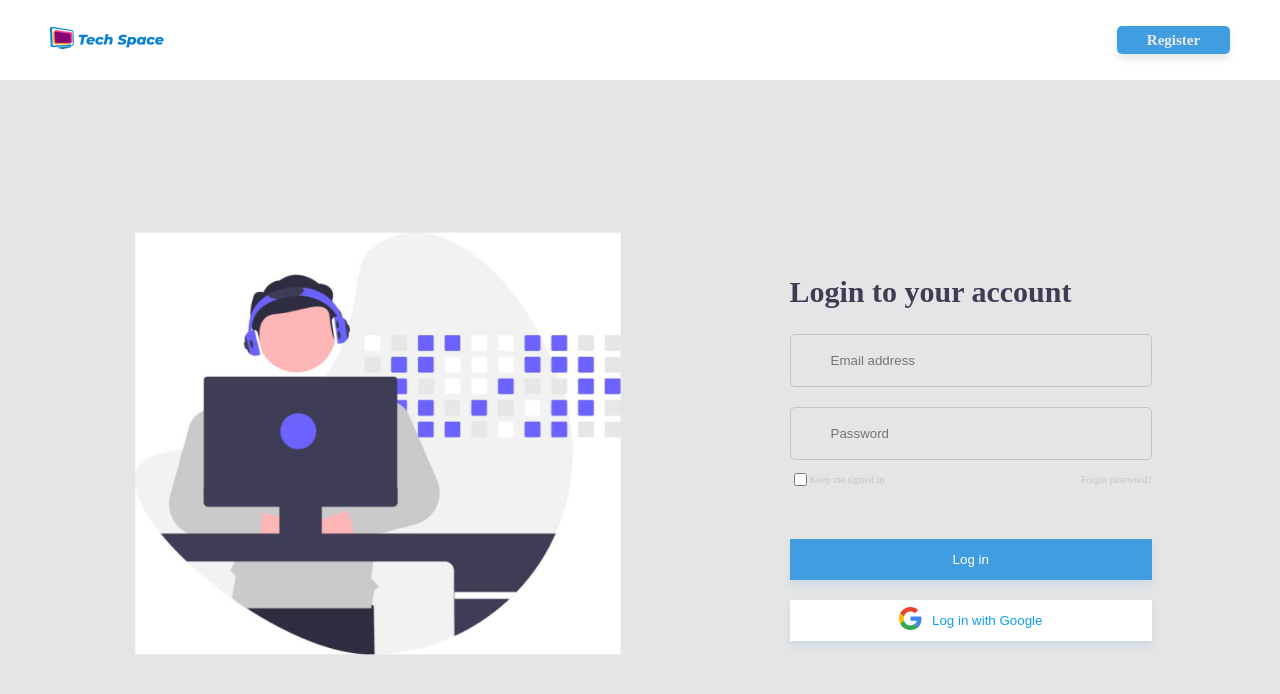
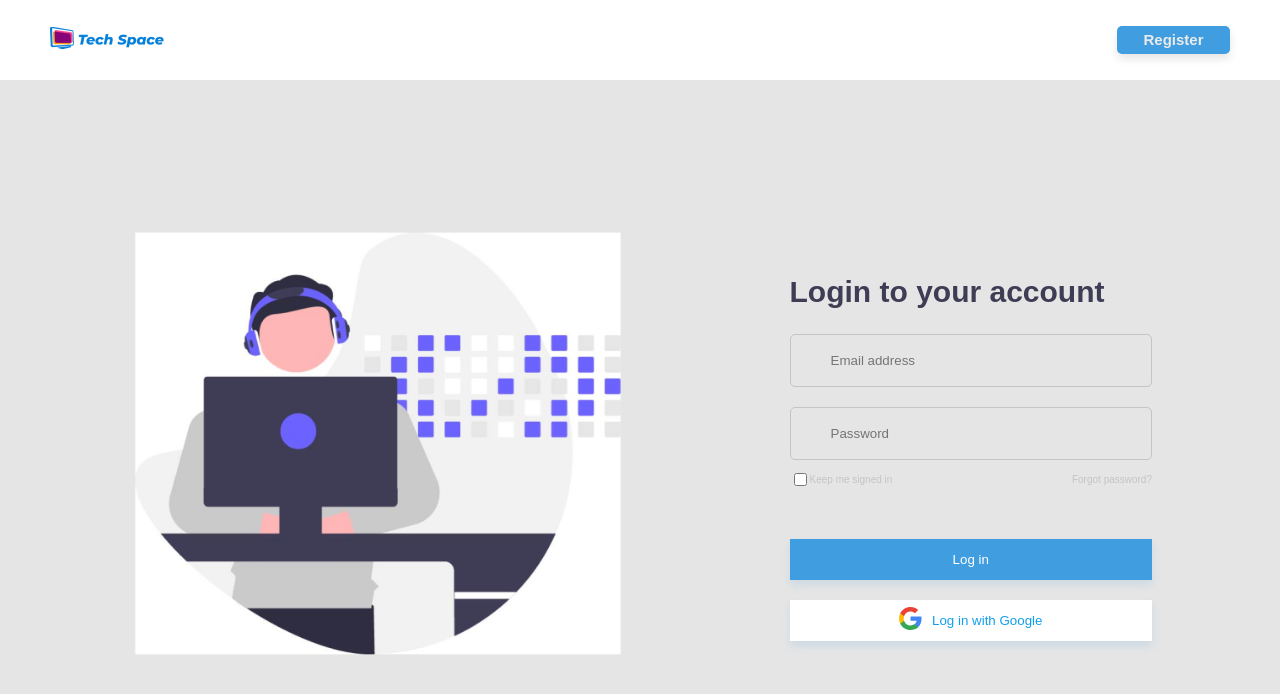
Before and after one commit to Erehmaryann/tech_space, a Next.js app: page / in a window 1280 px wide. Shown: the top 694 px of the page. Built offline with nearby package versions, Linux system fonts and the light colour scheme.

Commit message:
approval modal

```diff
--- a/components/cateinputs/cateInputs.js
+++ b/components/cateinputs/cateInputs.js
@@ -1,6 +1,9 @@
 import Select from 'react-select';
-import { useState } from 'react';
+import Image from 'next/image';
+import { useState, useRef } from 'react';
 import styled from "styled-components";
+
+import Modal from "../modal/Modal";
 
 const options = [
     { value: 'programming', label: 'Programming' },
@@ -32,7 +35,6 @@ const SelectStyle = {
     }),
     option: (provided, state) => ({
         ...provided,
-        fontFamily: "Poppins",
         display: "flex",
         justifyContent: "center",
         textALign: "center",
@@ -47,7 +49,6 @@ const SelectStyle = {
     singleValue: (provided) => ({
         ...provided,
         color: "#9E9E9E",
-        fontFamily: "Poppins",
         fontStyle: "normal",
         fontWeight: "300",
         fontSize: "12px",
@@ -56,7 +57,6 @@ const SelectStyle = {
     placeholder: (provided) => ({
         ...provided,
         color: "#9E9E9E",
-        fontFamily: "Poppins",
         fontStyle: "normal",
         fontWeight: "300",
         fontSize: "12px",
@@ -70,11 +70,33 @@ const SelectStyle = {
 
 const CateInputs = () => {
     const [selectedOption, setSelectedOption] = useState(null);
+
+    const [showModal, setShowModal] = useState(false);
+
+    const showModalHandler = () => {
+        setShowModal(true);
+    };
+
+    // Create a reference to the hidden file input element
+    const hiddenFileInput = useRef(null);
+
+    // Programatically click the hidden file input element
+    // when the Button component is clicked
+    const handleClick = event => {
+        hiddenFileInput.current.click();
+    };
+    // Call a function (passed as a prop from the parent component)
+    // to handle the user-selected file
+    const handleChange = event => {
+        const fileUploaded = event.target.files[0];
+        props.handleFile(fileUploaded);
+    };
+
     return (
         <CateDiv>
             <div className="input-group">
                 <label htmlFor="topic-title">Title</label>
-                <input type="text" name="topic-title" id="topic-title" placeholder="Topic title" />
+                <input type="text" name="topic-title" id="topic-title" className="input" placeholder="Topic title" />
             </div>
             <div className="input-group">
                 <label htmlFor="category">Add category</label>
@@ -92,9 +114,51 @@ const CateInputs = () => {
                 <label htmlFor="topic-description">Description</label>
                 <textarea name="topic-description" id="topic-description" placeholder="Enter a description" />
             </div>
+            <div className="input-group">
+                <label htmlFor="file-upload" className="file-upload">
+                    <Image src="/assets/svg/photoIcon.svg" width={20} height={20} alt="Photo-Icon" onClick={handleClick} />
+                    <input type="file" name="file-upload" id="file-upload" ref={hiddenFileInput} onChange={handleChange} />
+                </label>
+            </div>
+            <ButDiv>
+                <Button onClick={() => showModalHandler()}>Create</Button>
+            </ButDiv>
+            <Modal
+                onClose={() => setShowModal(false)}
+                show={showModal}
+                btnText={`ok`}
+                btn
+            // title={`New Topic`}
+            >
+                Your topic is pending approval
+            </Modal>
         </CateDiv>
     );
 };
+
+const ButDiv = styled.div`
+    display: flex;
+    justify-content: flex-end;
+`;
+
+const Button = styled.button`
+  background: #409de0;
+  cursor: pointer;
+  width: 80px;
+  display: flex;
+  justify-content: center;
+  align-items: center;
+  padding: 8px;
+  box-shadow: 0px 5px 8px rgba(0, 0, 0, 0.1);
+  border-radius: 10px;
+  border: none;
+  // typography
+  font-style: normal;
+  font-weight: bold;
+  font-size: 15px;
+  color: #ebebeb;
+  text-decoration: none;
+`;
 
 const CateDiv = styled.div`
     /* display: flex; */
@@ -104,16 +168,14 @@ const CateDiv = styled.div`
         padding: 5px;
         label {
             text-align: justify !important;
-            font-family: Poppins;
         }
-        input {
+        .input {
             margin-top: 5px;
             display: block;
             width: 100%;
             background: #f5f5f5;
             border: none;
             border-radius: 10px;
-            font-family: Poppins;
             outline: none;
             margin-bottom: 10px;
             padding: 12px
@@ -125,10 +187,12 @@ const CateDiv = styled.div`
             background: #f5f5f5;
             border: none;
             border-radius: 10px;
-            font-family: Poppins;
             outline: none;
             margin-bottom: 10px;
             padding: 15px
+        }
+        input[type="file"] {
+            display: none;
         }
     }
 `;
--- a/components/homepage/posts-data.js
+++ b/components/homepage/posts-data.js
@@ -146,7 +146,6 @@ const PostName = styled.div`
   align-items: center;
 
   .post-name-title {
-    font-family: Poppins;
     font-style: normal;
     font-weight: 500;
     font-size: 15px;
--- a/components/modal/ModalStyles.js
+++ b/components/modal/ModalStyles.js
@@ -2,40 +2,16 @@ import styled from "styled-components";
 import devices from "../utils/Devices";
 
 export const StyledModalBody = styled.div`
-  padding-top: 60px;
+  /* padding-top: 60px; */
   display: flex;
   flex-direction: column;
   justify-content: center;
   align-items: center;
-  overflow-y: auto;
-  height: 200px;
-
-    /* width */
-  ::-webkit-scrollbar {
-    width: 3px;
-  }
-
-  /* Track */
-  ::-webkit-scrollbar-track {
-    box-shadow: inset 0 0 5px grey;
-    border-radius: 10px;
-  }
-
-  /* Handle */
-  ::-webkit-scrollbar-thumb {
-    background: #409de0;
-    border-radius: 10px;
-  }
-
-  /* Handle on hover */
-  ::-webkit-scrollbar-thumb:hover {
-    background: #409de3;
-  }
-
+  /* overflow-y: auto; */
+  /* height: 200px; */
 `;
 
 export const StyledModalTitle = styled.h4`
-  font-family: Poppins;
   font-style: normal;
   font-weight: bold;
   font-size: 20px;
@@ -53,7 +29,6 @@ export const StyledModalButton = styled.button`
   border-radius: 15px;
   border: none;
   // typography
-  font-family: Poppins;
   font-style: normal;
   font-weight: bold;
   font-size: 15px;
@@ -75,13 +50,13 @@ export const StyledModal = styled.div`
   justify-content: center;
   align-items: center;
   width: 464px;
-  /* height: 294px; */
+  height: 430px;
   border-radius: 15px;
-  padding: 15px;
+  padding:  15px;
 
   div {
     /* width: 199px; */
-    font-family: Poppins;
+
     font-style: normal;
     font-weight: 300;
     font-size: 17px;
--- a/components/nav-bar/NavStyles.js
+++ b/components/nav-bar/NavStyles.js
@@ -37,8 +37,7 @@ export const Button = styled.button`
   justify-content: center;
   align-items: center;
   border: none;
-  // typography
-  font-family: Poppins;
+  // typograph
   font-style: normal;
   font-weight: bold;
   font-size: 15px;
@@ -65,7 +64,6 @@ export const NavInput = styled.input`
   border-radius: 10px;
 
   ::placeholder {
-    font-family: Poppins;
     font-style: normal;
     font-weight: normal;
     font-size: 16px;
--- a/components/sideprofile/sideProfile.js
+++ b/components/sideprofile/sideProfile.js
@@ -52,7 +52,6 @@ const Button = styled.button`
   border-radius: 10px;
   border: none;
   // typography
-  font-family: Poppins;
   font-style: normal;
   font-weight: bold;
   font-size: 15px;
--- a/components/styles/AuthStyles.js
+++ b/components/styles/AuthStyles.js
@@ -32,7 +32,6 @@ export const Form = styled.div`
     text-decoration: none;
   }
   p {
-    font-family: Poppins;
     font-style: normal;
     font-weight: 500;
     font-size: 15px;
@@ -40,7 +39,6 @@ export const Form = styled.div`
     color: #c4c4c4;
   }
   h4 {
-    font-family: Poppins;
     font-style: normal;
     font-weight: bold;
     font-size: 30px;
@@ -55,7 +53,6 @@ export const Form = styled.div`
     display: flex;
     align-self: flex-end;
     margin-bottom: 50px;
-    font-family: Poppins;
     font-style: normal;
     font-weight: 600;
     font-size: 10px;
@@ -85,7 +82,6 @@ export const SmallDiv = styled.div`
     display: flex;
     justify-content: space-between;
     width: 100%;
-    font-family: Poppins;
     font-style: normal;
     font-weight: normal;
     font-size: 10px;
--- a/styles/globals.css
+++ b/styles/globals.css
@@ -2,8 +2,7 @@ html,
 body {
 	padding: 0 !important;
 	margin: 0 !important;
-	font-family: -apple-system, BlinkMacSystemFont, Segoe UI, Roboto, Oxygen,
-		Ubuntu, Cantarell, Fira Sans, Droid Sans, Helvetica Neue, sans-serif;
+	font-family: Poppins, sans-serif;
 }
 
 a {
```
Also changed, not shown: public/assets/svg/photoIcon.svg (added).
